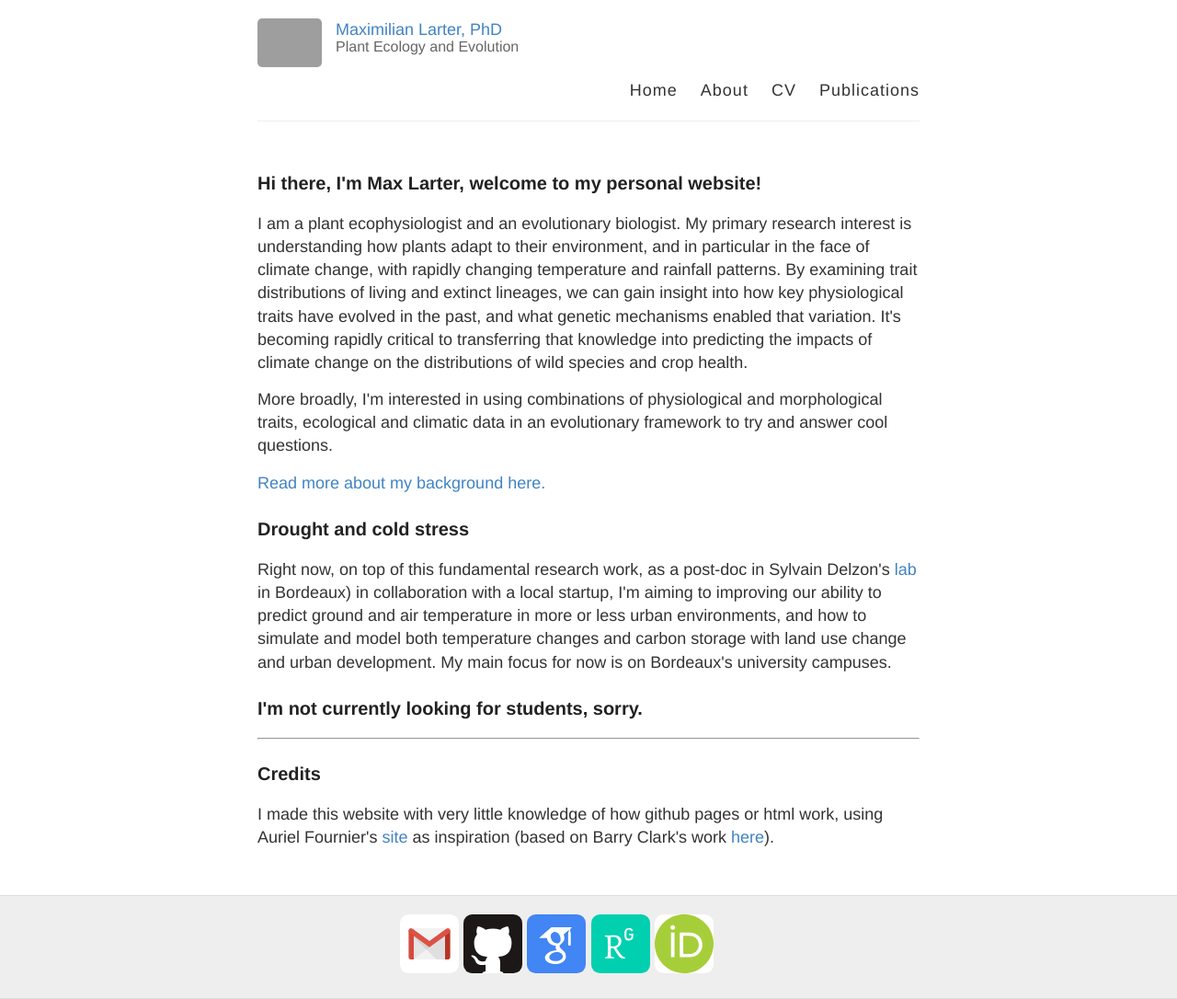
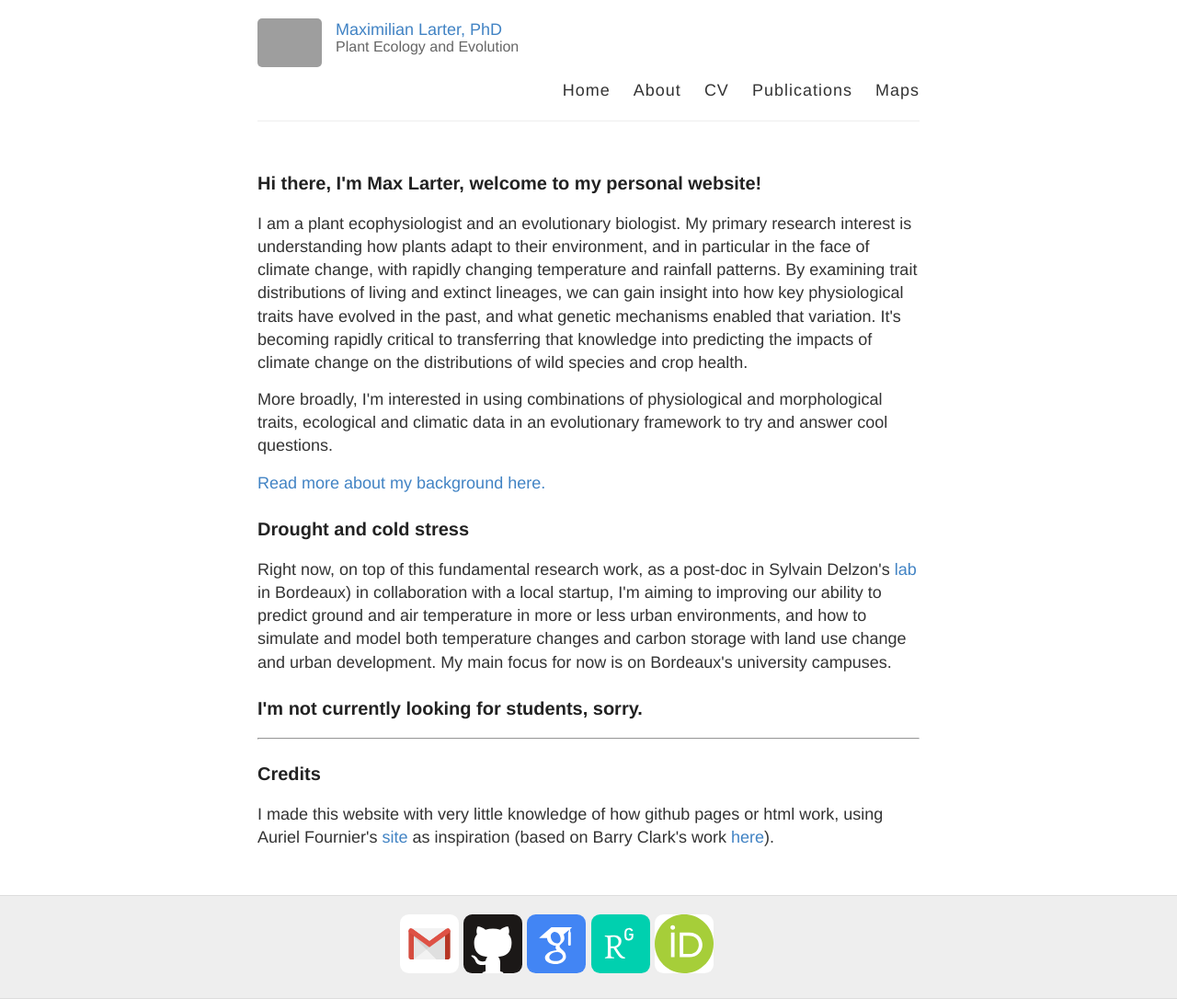
Before and after one commit to MaxLarter/maxlarter.github.io, a Jekyll site: the page index.html, which Jekyll copies as it is, in a window 1280 px wide. Shown: the whole page at 92% size. Built offline with Jekyll 4.4.1, drawn with Linux system fonts in a browser that asks for light colours; grey boxes are pictures that could not be loaded.

Commit message:
add maps to index and temp map html

```diff
--- a/index.html
+++ b/index.html
@@ -33,6 +33,7 @@
 					<a href="/about.html">About</a>
 					<a href="/cv/cv.html" target="_blank">CV</a>
 					<a href="/publications/publications.html">Publications</a>
+					<a href="/maps/temperature_map.html">Maps</a>
 				</nav>
 
 			</header>
```
